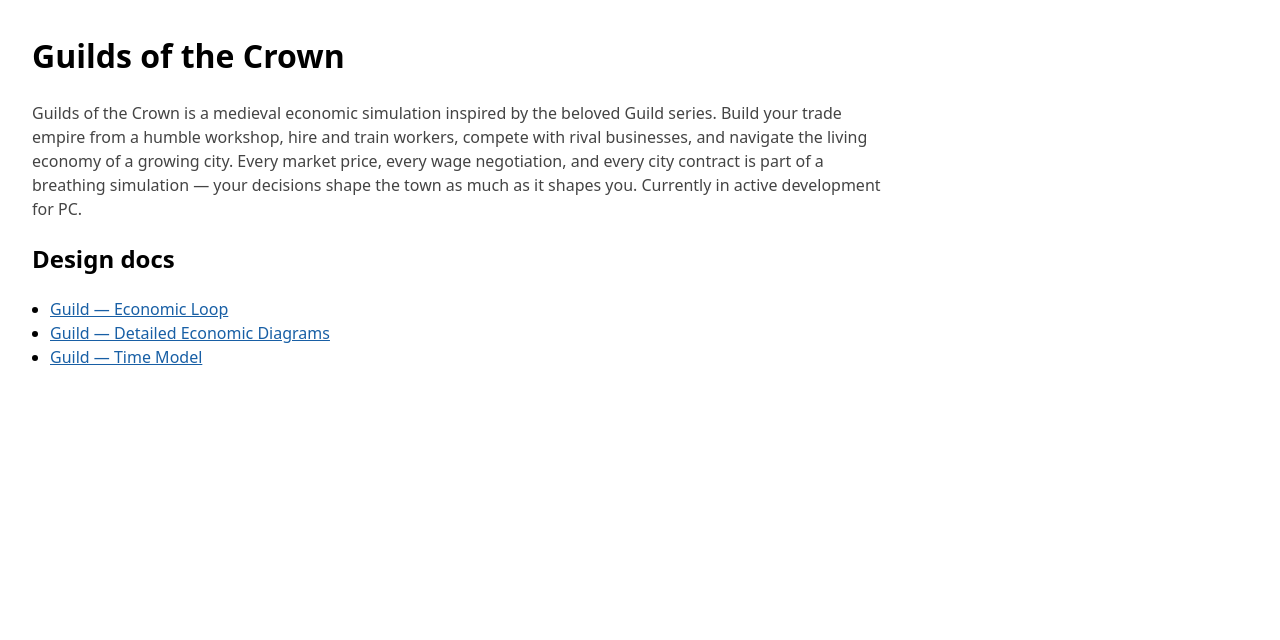
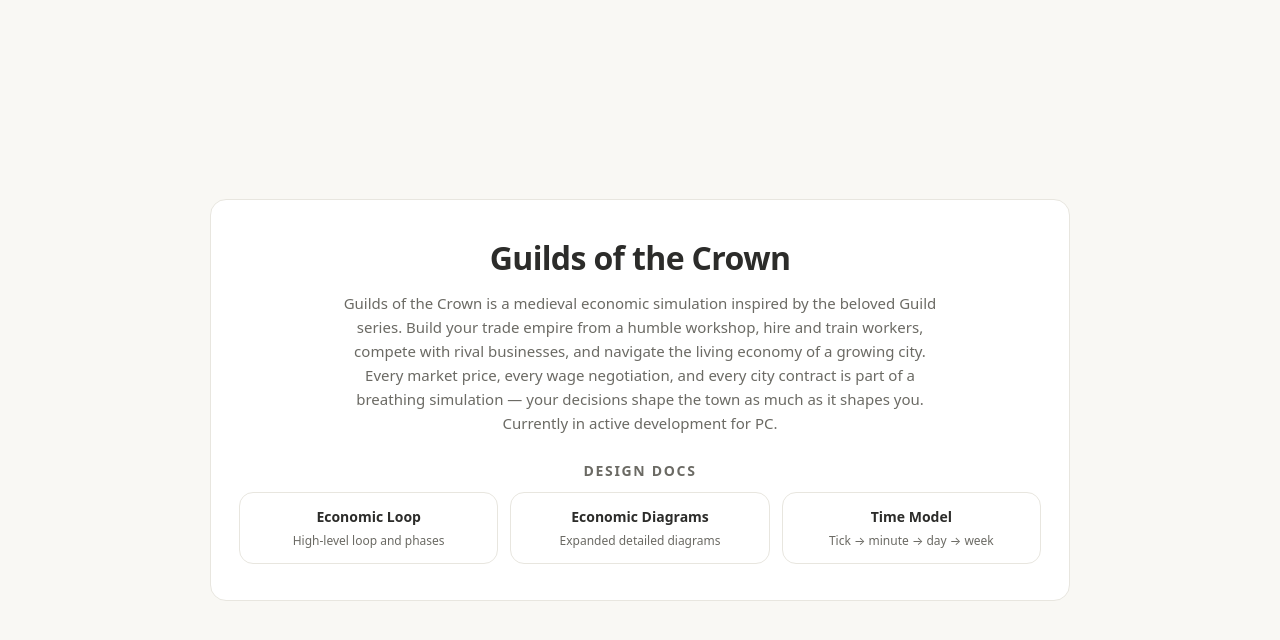
Before and after one commit to bigdogco/guilds-of-the-crown, a plain HTML site: page index.html in a window 1280 px wide. Drawn offline with Linux system fonts and the light colour scheme.

Commit message:
+ added css use

```diff
--- a/index.html
+++ b/index.html
@@ -4,23 +4,35 @@
     <meta charset="utf-8" />
     <meta name="viewport" content="width=device-width,initial-scale=1" />
     <title>Guilds of the Crown</title>
-    <style>
-      body { font-family: system-ui, -apple-system, Segoe UI, Roboto, sans-serif; margin: 32px; line-height: 1.5; max-width: 860px; }
-      p { color: #444; }
-      ul { padding-left: 18px; }
-      a { color: #185FA5; }
-    </style>
+    <link rel="stylesheet" href="./assets/site.css" />
   </head>
+
   <body>
-    <h1>Guilds of the Crown</h1>
+    <main>
+      <h1>Guilds of the Crown</h1>
 
-    <p>Guilds of the Crown is a medieval economic simulation inspired by the beloved Guild series. Build your trade empire from a humble workshop, hire and train workers, compete with rival businesses, and navigate the living economy of a growing city. Every market price, every wage negotiation, and every city contract is part of a breathing simulation — your decisions shape the town as much as it shapes you. Currently in active development for PC.</p>
+      <p class="about">
+        Guilds of the Crown is a medieval economic simulation inspired by the beloved Guild series. Build your trade empire from a humble workshop, hire and train workers, compete with rival businesses, and navigate the living economy of a growing city. Every market price, every wage negotiation, and every city contract is part of a breathing simulation — your decisions shape the town as much as it shapes you. Currently in active development for PC.
+      </p>
 
-    <h2>Design docs</h2>
-    <ul>
-      <li><a href="./design/guild_economic_loop.html">Guild — Economic Loop</a></li>
-      <li><a href="./design/guild_economic_loop_detailed.html">Guild — Detailed Economic Diagrams</a></li>
-      <li><a href="./design/guild_time_model.html">Guild — Time Model</a></li>
-    </ul>
+      <h2>Design docs</h2>
+
+      <div class="grid">
+        <a class="card" href="./design/guild_economic_loop.html">
+          <div class="card-title">Economic Loop</div>
+          <div class="card-sub">High-level loop and phases</div>
+        </a>
+
+        <a class="card" href="./design/guild_economic_loop_detailed.html">
+          <div class="card-title">Economic Diagrams</div>
+          <div class="card-sub">Expanded detailed diagrams</div>
+        </a>
+
+        <a class="card" href="./design/guild_time_model.html">
+          <div class="card-title">Time Model</div>
+          <div class="card-sub">Tick → minute → day → week</div>
+        </a>
+      </div>
+    </main>
   </body>
 </html>
```
